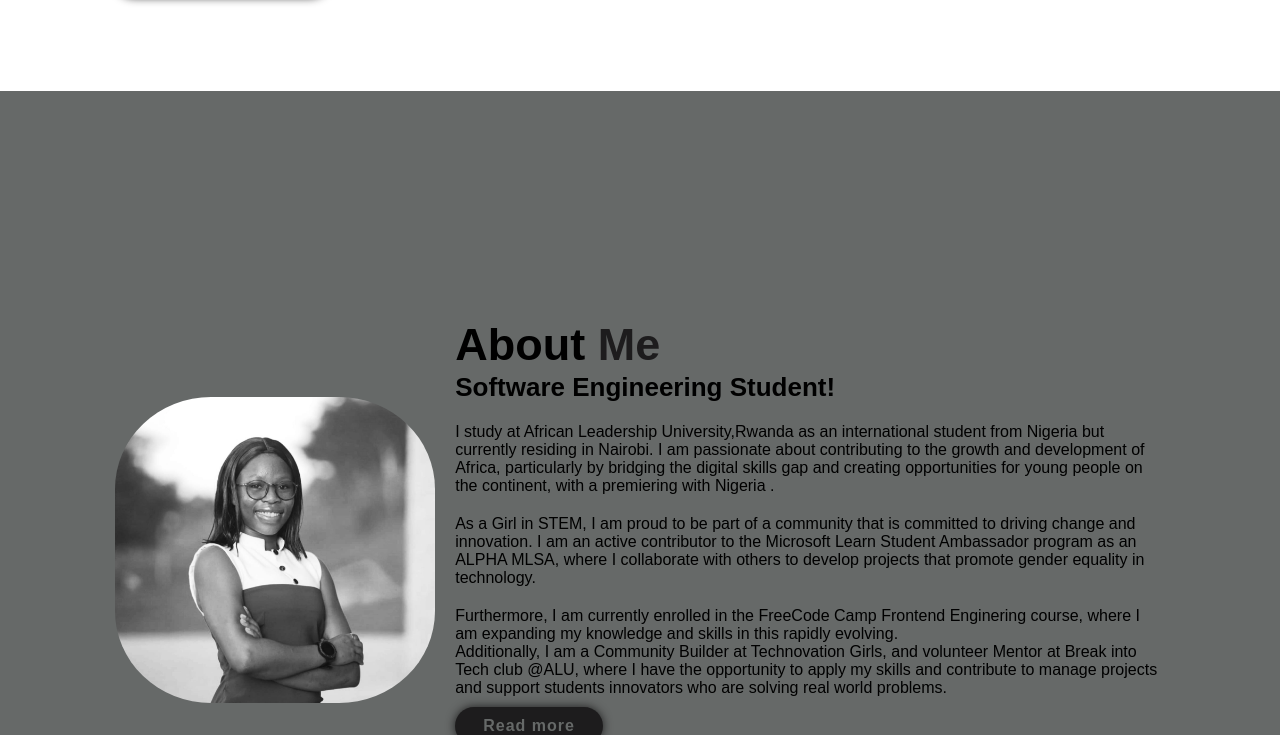
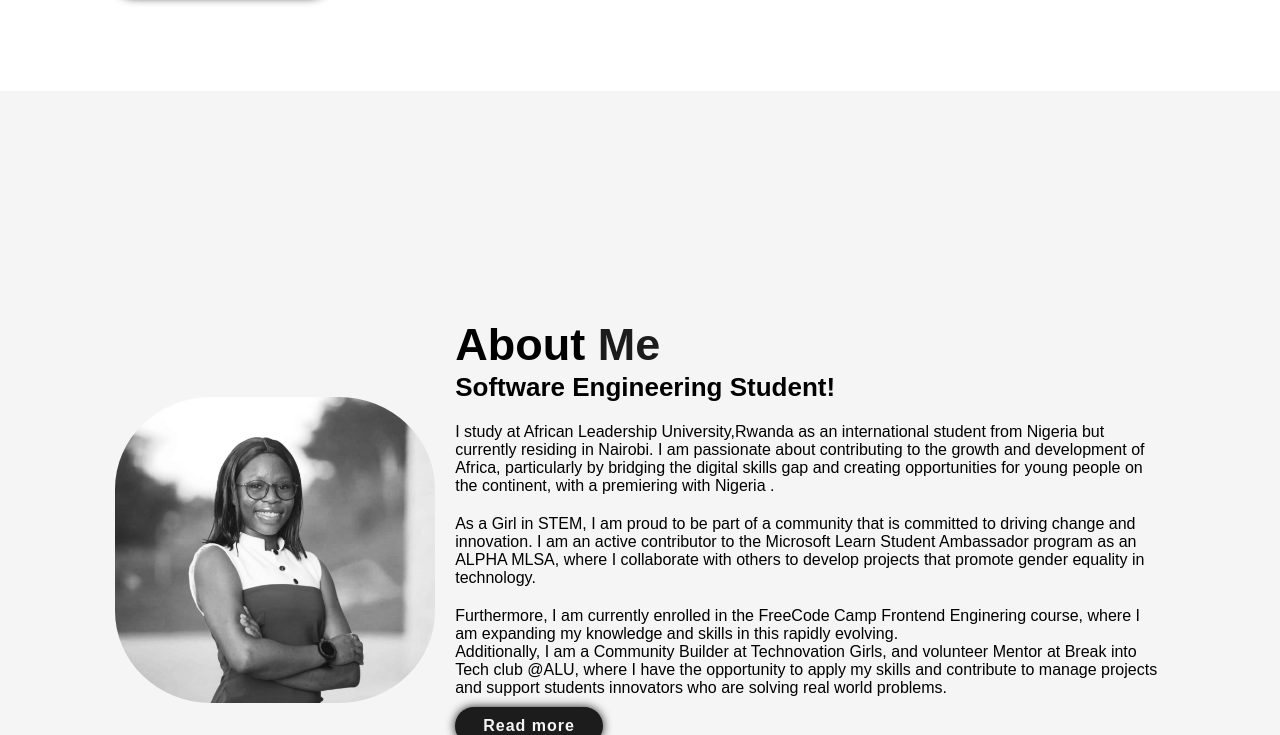
Before and after one commit to JoyOffere/JoyOffere-Resume_Site, a plain HTML site: page index.html in a window 1280 px wide. Shown: the part 709-1444 px from the top of the page. Drawn offline with nearby package versions, Linux system fonts and the light colour scheme.

Commit message:
Second Background color changed

```diff
--- a/style.css
+++ b/style.css
@@ -13,7 +13,7 @@
 
 :root{
     --bg-color:white;
-    --second-bg-color: #666968;
+    --second-bg-color: whitesmoke;
     --text-color:black;
     --main-color:rgb(29, 28, 29);
 }
```
